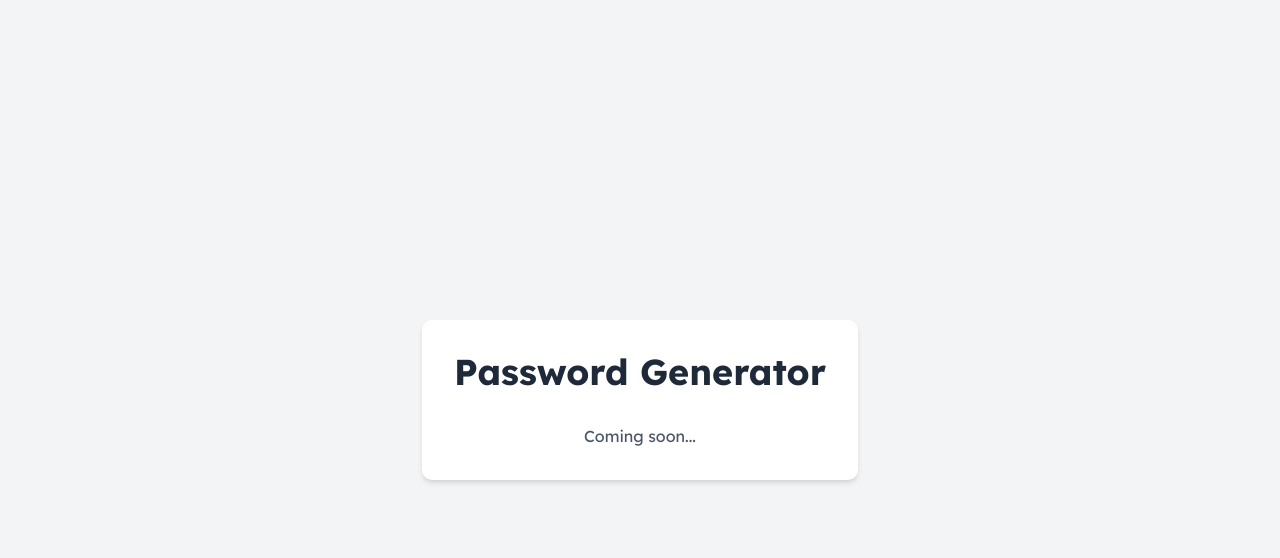
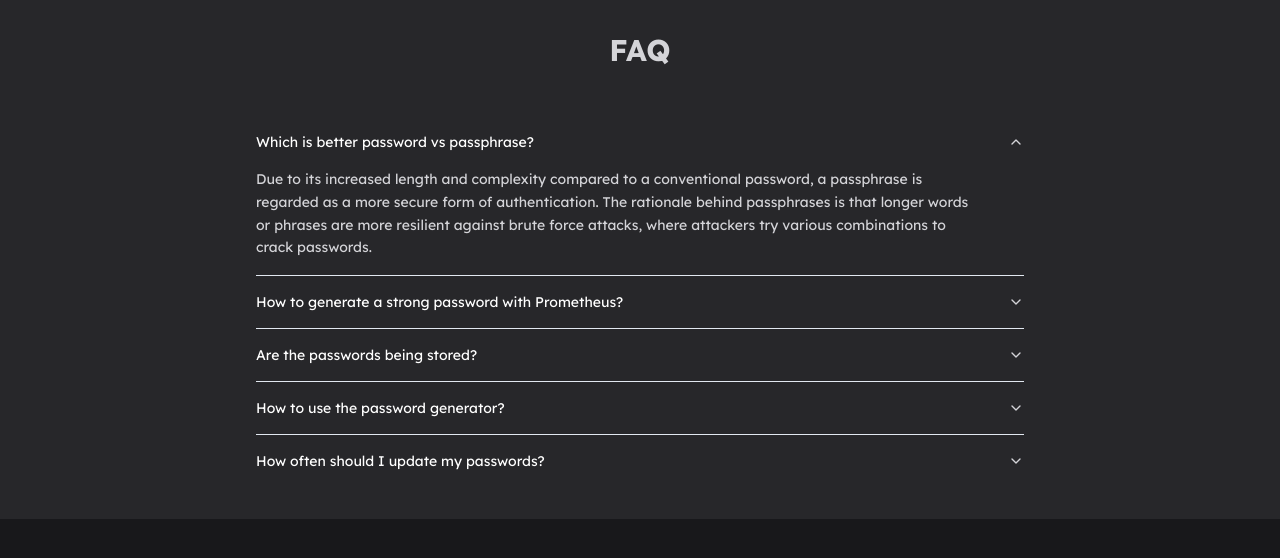
Before and after one commit to Hadeslokiama/Prometheus, a Next.js app: page / in a window 1280 px wide. Shown: the top 558 px of the page. Built offline with nearby package versions, Linux system fonts and the light colour scheme.

Commit message:
feat(page): implement FAQ section layout and integrate AccordionFAQ component

```diff
--- a/src/app/page.js
+++ b/src/app/page.js
@@ -1,16 +1,9 @@
-import Image from "next/image";
+import FAQ from "./faq";
 
 export default function Home() {
   return (
-    <div className="min-h-screen bg-gray-100 flex items-center justify-center">
-      <div className="bg-white p-8 rounded-lg shadow-md">
-        <h1 className="text-4xl font-bold text-center mb-8 text-gray-800">
-          Password Generator
-        </h1>
-        <p className="text-center text-gray-600">
-          Coming soon...
-        </p>
-      </div>
+    <div className="min-h-screen bg-zinc-900">
+        <FAQ />
     </div>
   )
 }
```
